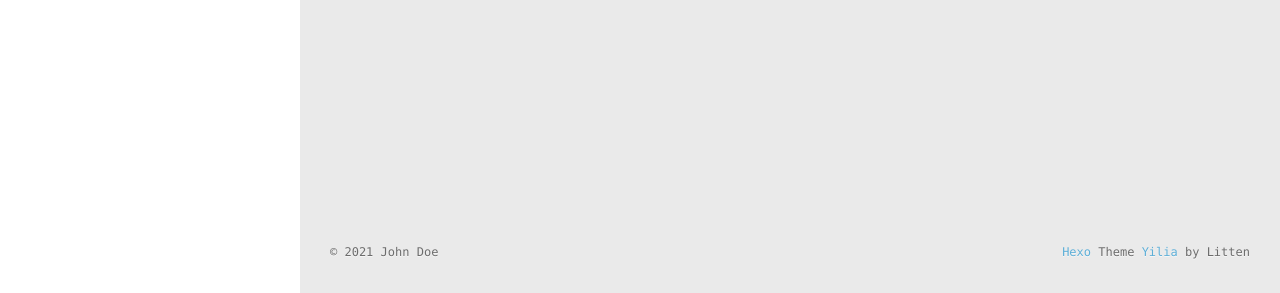
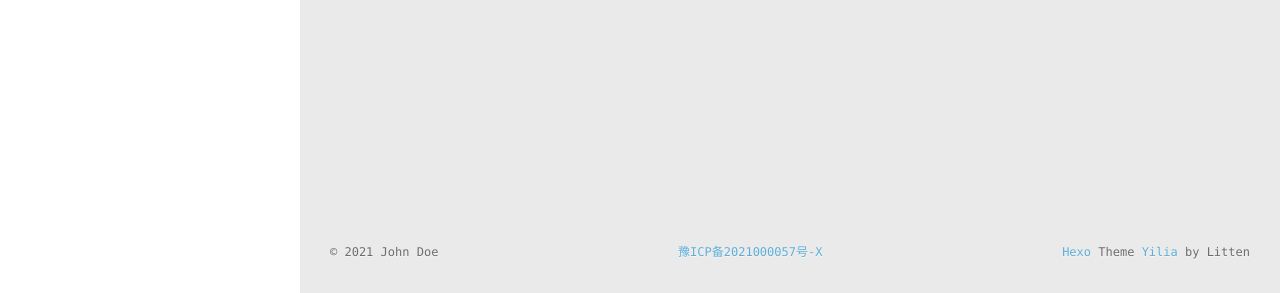
Before and after one commit to lxf191/lxf191.github.io, a plain HTML site: page archives/index.html in a window 1280 px wide. Shown: the part 507-800 px from the top of the page. Drawn offline with Linux system fonts and the light colour scheme; no server answers.

Commit message:
Site updated: 2021-01-25 20:28:34

```diff
--- a/archives/index.html
+++ b/archives/index.html
@@ -236,6 +236,7 @@
       	</div>
     </div>
   </div>
+  <a target="_blank" rel="noopener" href="http://www.miitbeian.gov.cn/">豫ICP备2021000057号-X</a>
 </footer>
     </div>
     <script>
```
Also changed, not shown: 2021/01/23/hello-world/index.html (+1 -0 lines), 2021/01/24/my-first-doc/index.html (+1 -0 lines), archives/2021/01/index.html (+1 -0 lines), archives/2021/index.html (+1 -0 lines), index.html (+1 -0 lines).
